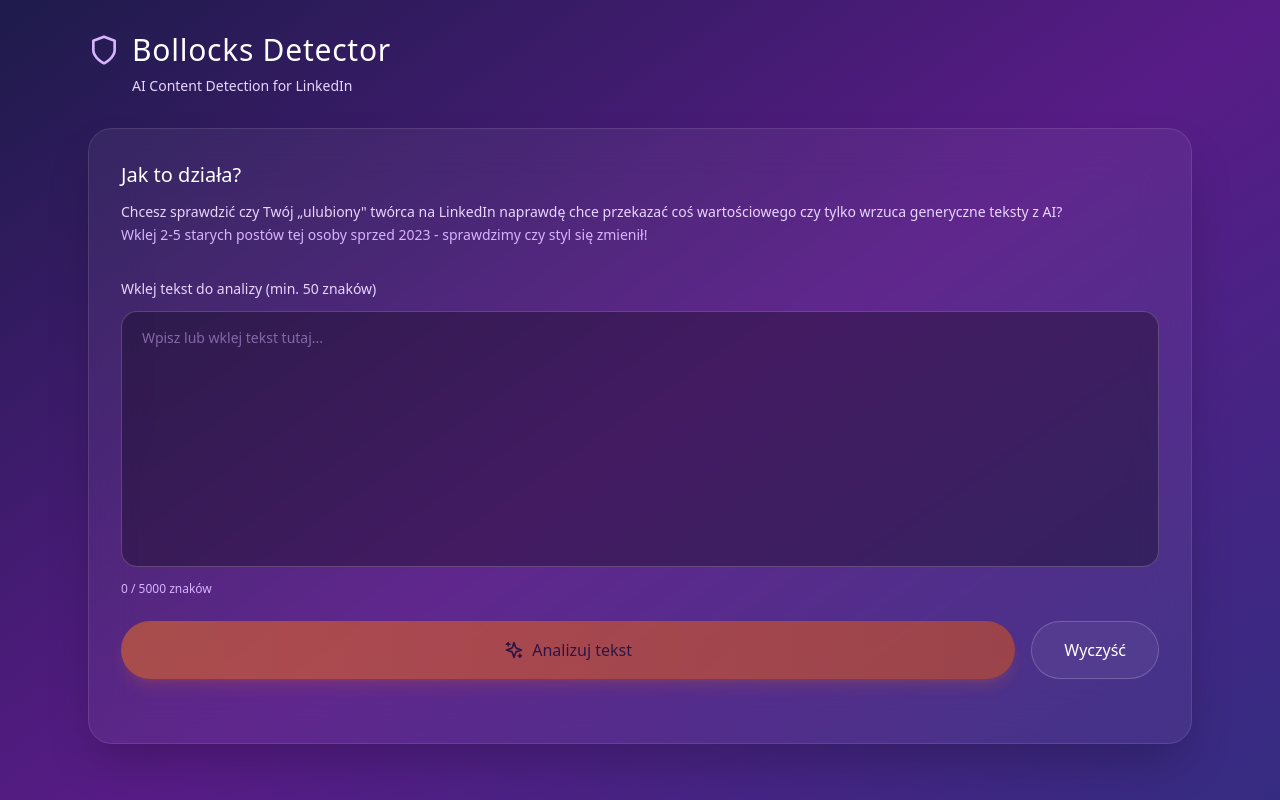
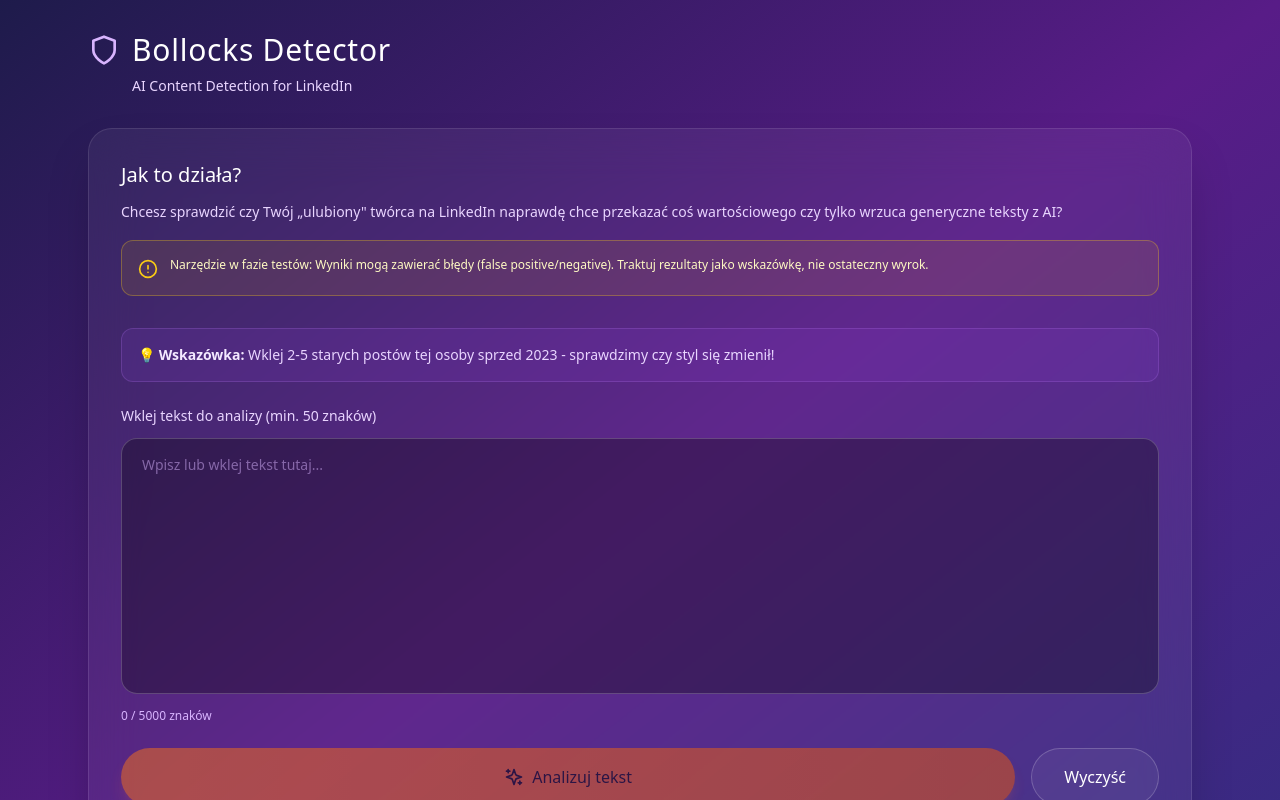
Before and after one commit to MattSMG/BollocksDetector, a Next.js app: page / in a window 1280 px wide. Shown: the top 800 px of the page. Built offline with nearby package versions, Linux system fonts and the light colour scheme.

Commit message:
Enhance description and add disclaimer and feature hint
Updated the description section and added a disclaimer about the tool's testing phase. Included a feature hint for users on how to utilize the tool effectively.

```diff
--- a/app/page.tsx
+++ b/app/page.tsx
@@ -85,13 +85,26 @@
           {/* Description */}
           <div className="mb-8">
             <h2 className="text-xl font-light mb-3">Jak to działa?</h2>
-            <p className="text-purple-200 text-sm leading-relaxed">
+            <p className="text-purple-200 text-sm leading-relaxed mb-4">
               Chcesz sprawdzić czy Twój „ulubiony" twórca na LinkedIn naprawdę chce przekazać
               coś wartościowego czy tylko wrzuca generyczne teksty z AI?
-              <br />
-              <span className="text-purple-300 font-medium">
-                Wklej 2-5 starych postów tej osoby sprzed 2023 - sprawdzimy czy styl się zmienił!
-              </span>
+            </p>
+
+            {/* Disclaimer */}
+            <div className="p-4 bg-yellow-500/10 border border-yellow-400/30 rounded-xl flex items-start gap-3">
+              <AlertCircle className="w-5 h-5 text-yellow-400 flex-shrink-0 mt-0.5" />
+              <div className="text-xs text-yellow-100">
+                <strong className="font-medium">Narzędzie w fazie testów:</strong> Wyniki mogą zawierać błędy (false positive/negative).
+                Traktuj rezultaty jako wskazówkę, nie ostateczny wyrok.
+              </div>
+            </div>
+          </div>
+
+          {/* Feature hint */}
+          <div className="mb-6 p-4 bg-purple-500/10 border border-purple-400/20 rounded-xl">
+            <p className="text-sm text-purple-200">
+              💡 <strong className="text-purple-100">Wskazówka:</strong> Wklej 2-5 starych postów tej osoby sprzed 2023 -
+              sprawdzimy czy styl się zmienił!
             </p>
           </div>
 
```
